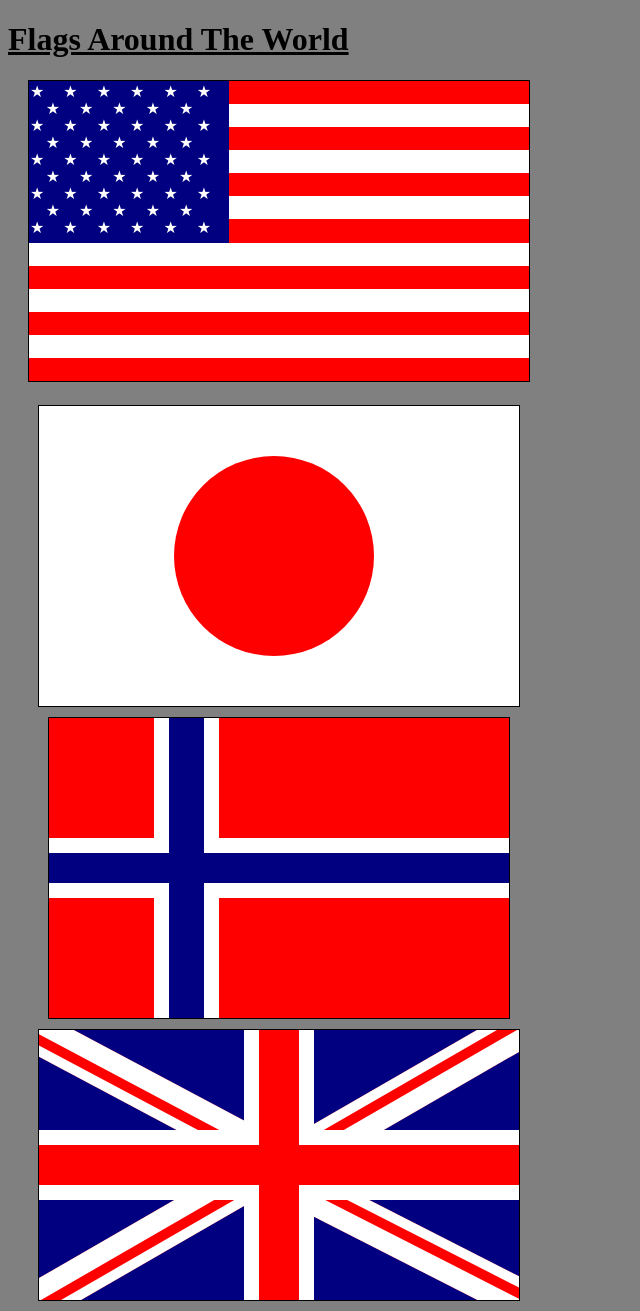
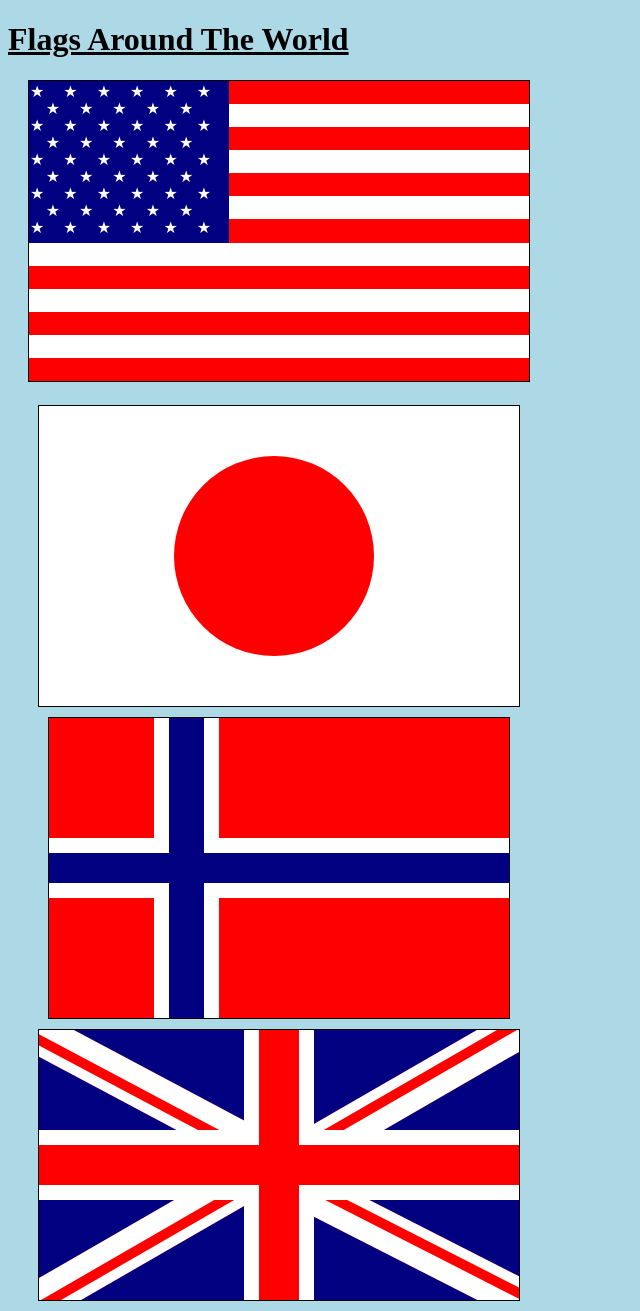
Before and after one commit to hbryant98/Codeup-Web-Exercises, a PHP site: page /flag_challenge.html in a window 1280 px wide. Shown: the whole page, without its empty margins (0-640 px from the left). Run offline with PHP 8.4, Linux system fonts and the light colour scheme.

Commit message:
updated background

```diff
--- a/public/css/flag_challenge.css
+++ b/public/css/flag_challenge.css
@@ -15,7 +15,7 @@ FLAGS....Styles for different flags
 \*-----------------------------------------*/
 html {
     /*box-sizing: border-box;*/
-    background-color: gray;
+    background-color: #ADD8E6;
 }
 /**, *:before, *:after {
     box-sizing: inherit;
```
